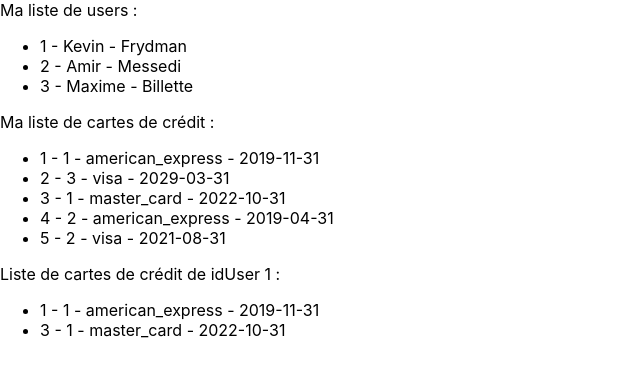
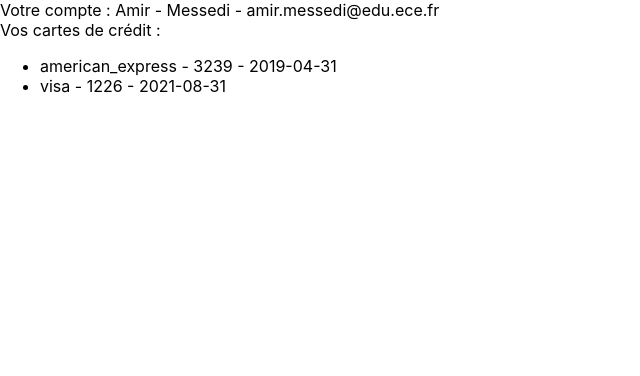
Before and after one commit to Billette/watermelon, a React (Create React App) app: page / in a window 1280 px wide. Shown: the top 376 px of the page, without its empty margins (0-640 px from the left). Built offline with nearby package versions, Linux system fonts and the light colour scheme.

Commit message:
First Commit of MyAccount
Small test functions of the credit cards

```diff
--- a/src/App.js
+++ b/src/App.js
@@ -1,12 +1,12 @@
 import React from 'react';
 import './App.css';
-import ConnectionUser from './connection/ConnectionUser.js';
+import MyAccount from './test/MyAccount.js';
 
 function App() {
   return (
 
     <div>
-      <ConnectionUser/>
+      <MyAccount />
     </div>
   );
 }
--- a/src/connection/ConnectionUser.js
+++ b/src/connection/ConnectionUser.js
@@ -6,10 +6,8 @@
 
     render(){
         return(
-            <div className='listFromDB'>
-                <div> Ma liste de users : <ul> {request.getUsers()} </ul> </div>
-                <div> Ma liste de cartes de crédit : <ul> {request.getCreditCards()} </ul> </div>
-                <div> Liste de cartes de crédit de idUser 1 : <ul> {request.getCreditCardsOfUser(1)} </ul> </div>
+            <div>
+
             </div>
         )
     }
--- a/src/database/Request.js
+++ b/src/database/Request.js
@@ -1,49 +1,56 @@
-import React from 'react';
+//import React from 'react';
 import {userList} from './Users.js';
 import {creditCards} from './CreditCards.js';
 
 
 const request = {
 
-    getUsers: function(){
-        var users = userList.map((user) => {
-            return (
-                <li key={`${user.id}`}>
-                    {user.id} - {user.firstName} - {user.lastName}
-                </li>
-            );
+    getUsers: function(idUser){
+        var myUsers = [];
+        userList.map((user) => {
+            if(user.id === parseInt(idUser, 10)){
+                myUsers.push(user);
+            }
+            return myUsers;
         });
 
-        return users;
+        return myUsers;
+    },
+
+    getUserByID: function(idUser){
+        var myUser = [];
+        userList.map((user) => {
+            if(user.id === parseInt(idUser, 10)){
+                myUser.push(user);
+            }
+            return myUser;
+        });
+
+        return myUser;
     },
 
     getCreditCards : function(){
-        var cards = creditCards.map((card) => {
-            return (
-                <li key={`${card.id}`}>
-                    {card.id} - {card.idUser} - {card.brand} - {card.expireAt}
-                </li>
-            );
+        var myCards = [];
+        creditCards.map((card) => {
+            myCards.push(card);
+            return myCards;
         });
 
-        return cards;
+        return myCards;
     },
 
-    getCreditCardsOfUser : function(idUser){
-        var cardsOfUser = creditCards.map((card) => {
-            if(card.idUser === idUser){
-                return (
-                    <li key={`${card.id}`}>
-                        {card.id} - {card.idUser} - {card.brand} - {card.expireAt}
-                    </li>
-                );
-            } else {
-                return null;
+    getCreditCardsOfUser: function(idUser){
+        var myCards = [];
+        creditCards.map((card) => {
+            if(card.idUser === parseInt(idUser, 10)){
+                myCards.push(card);
             }
+            return myCards;
         });
 
-        return cardsOfUser;
-    }
+        return myCards;
+    },
+
 }
 
 export default request;
--- /dev/null
+++ b/src/test/MyAccount.js
@@ -0,0 +1,36 @@
+import React, {Component} from 'react';
+import request from '../database/Request.js';
+import MyCreditCards from './MyCreditCards.js';
+import MyWallet from './MyWallet.js';
+import MyName from './MyName.js';
+
+
+
+class MyAccount extends Component {
+
+    constructor(props){
+        super(props);
+
+        // For tests only
+        localStorage.setItem("idUser", "2");
+
+        this.state = {
+            idUser: localStorage.getItem('idUser'),
+        }
+
+        this.myUser = request.getUserByID(this.state.idUser);
+    }
+
+    render(){
+        return(
+            <div className='MyAccount'>
+                <MyName idUser={this.state.idUser} />
+                <MyCreditCards idUser={this.state.idUser}/>
+                <MyWallet idUser={this.state.idUser}/>
+            </div>
+        )
+    }
+
+}
+
+export default MyAccount;
--- /dev/null
+++ b/src/test/MyCreditCards.js
@@ -0,0 +1,44 @@
+import React, {Component} from 'react';
+import request from '../database/Request.js';
+
+
+class MyCreditCards extends Component {
+
+    constructor(props){
+        super(props);
+        this.state = {
+            idUser: this.props.idUser,
+        }
+
+        this.myUser = request.getUserByID(this.state.idUser);
+        this.myCards = request.getCreditCardsOfUser(this.state.idUser);
+        //console.log(this.myCards);
+    }
+
+    componentDidUpdate() {
+        this.myUser = request.getUserByID(this.state.idUser);
+        this.myCards = request.getCreditCardsOfUser(this.state.idUser);
+    }
+
+    listCards(){
+        var listCards = this.myCards.map( (card) => {
+            //console.log(card);
+            return(
+                <li key={`${card.id}`}> {card.brand} - {card.lastFour} - {card.expireAt} </li>
+            );
+        });
+
+        return(<div className='listCards'> <ul> {listCards} </ul> </div>);
+    }
+
+    render(){
+        return(
+            <div className='MyCreditCards'>
+                Vos cartes de crédit : {this.listCards()}
+            </div>
+        )
+    }
+
+}
+
+export default MyCreditCards;
--- /dev/null
+++ b/src/test/MyName.js
@@ -0,0 +1,30 @@
+import React, {Component} from 'react';
+import request from '../database/Request.js';
+
+
+class MyName extends Component {
+
+    constructor(props){
+        super(props);
+        this.state = {
+            idUser: this.props.idUser,
+        }
+
+        this.myUser = request.getUserByID(this.state.idUser);
+    }
+
+    componentDidUpdate() {
+        this.myUser = request.getUserByID(this.state.idUser);
+    }
+
+    render(){
+        return(
+            <div className='MyName'>
+                <div> Votre compte : {this.myUser[0].firstName} - {this.myUser[0].lastName} - {this.myUser[0].email}</div>
+            </div>
+        )
+    }
+
+}
+
+export default MyName;
--- /dev/null
+++ b/src/test/MyWallet.js
@@ -0,0 +1,30 @@
+import React, {Component} from 'react';
+import request from '../database/Request.js';
+
+
+class MyWallet extends Component {
+
+    constructor(props){
+        super(props);
+        this.state = {
+            idUser: this.props.idUser,
+        }
+
+        this.myUser = request.getUserByID(this.state.idUser);
+    }
+
+    componentDidUpdate() {
+        this.myUser = request.getUserByID(this.state.idUser);
+    }
+
+    render(){
+        return(
+            <div>
+
+            </div>
+        )
+    }
+
+}
+
+export default MyWallet;
```
